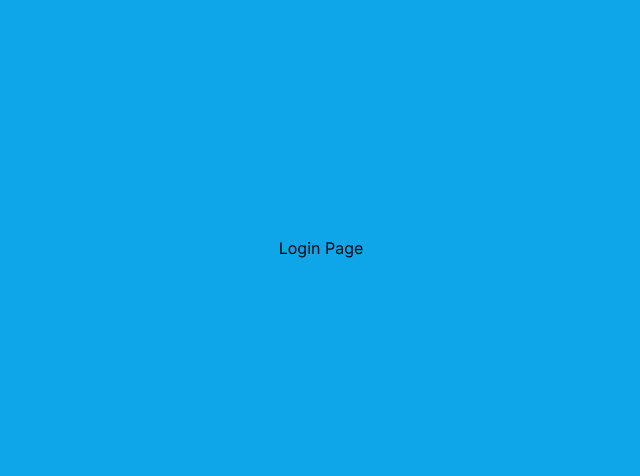
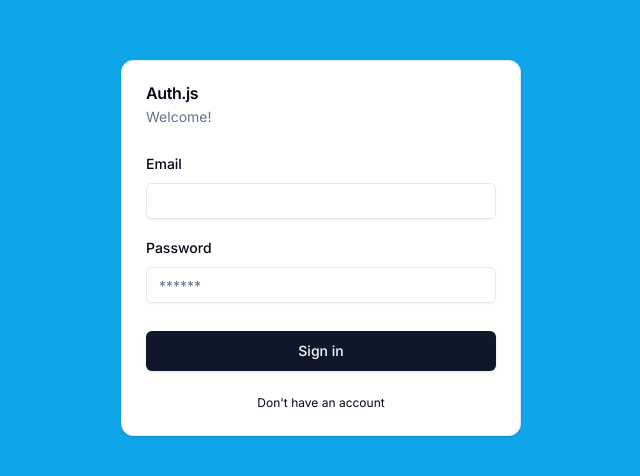
Before and after one commit to Mugisha-isaac/NextjsAuthV5, a Next.js app: page /auth/login in a window 1280 px wide. Shown: the part 152-628 px from the top of the page, without its empty margins (319-959 px from the left). Built offline with nearby package versions, Linux system fonts and the light colour scheme.

Commit message:
ft: login form ui with validations

```diff
--- a/components/ui/login-form.tsx
+++ b/components/ui/login-form.tsx
@@ -20,5 +20,57 @@ export const LogInForm = () =>{
     });
 
 
-    return <span>Login Page</span>
+    return (
+        <Card className="w-[400px]">
+            <CardHeader>
+                <CardTitle>Auth.js</CardTitle>
+                <CardDescription>Welcome!</CardDescription>
+            </CardHeader>
+
+            <CardContent>
+
+                <Form {...form}>
+                  <form onSubmit={form.handleSubmit(()=> {})} className="space-y-7">
+                   <div className="space-y-4">
+                      <FormField
+                        control={form.control}
+                        name="email"
+                        render={({field}) => (
+                            <FormItem>
+                                <FormLabel>Email</FormLabel>
+                                <FormControl>
+                                    <Input {...field} />
+                                </FormControl>
+                                <FormMessage />
+                            </FormItem>
+                        )}
+                      />
+
+                      <FormField
+                       control={form.control}
+                       name="password"
+                       render = {({field}) => (
+                        <FormItem>
+                            <FormLabel>Password</FormLabel>
+                            <FormControl>
+                                <Input {...field} type="password" placeholder="******" />
+                            </FormControl>
+                            <FormMessage />
+                        </FormItem>
+                       )}
+                      />
+                   </div>
+
+                   <Button type="submit" size='lg' className="w-full">Sign in</Button>
+                  </form>
+                </Form>
+            </CardContent>
+
+            <CardFooter className="flex justify-between flex-col">
+               <Link className="text-xs " href='/auth/register'>
+                Don't have an account
+               </Link>
+            </CardFooter>
+        </Card>
+    )
 }
```
